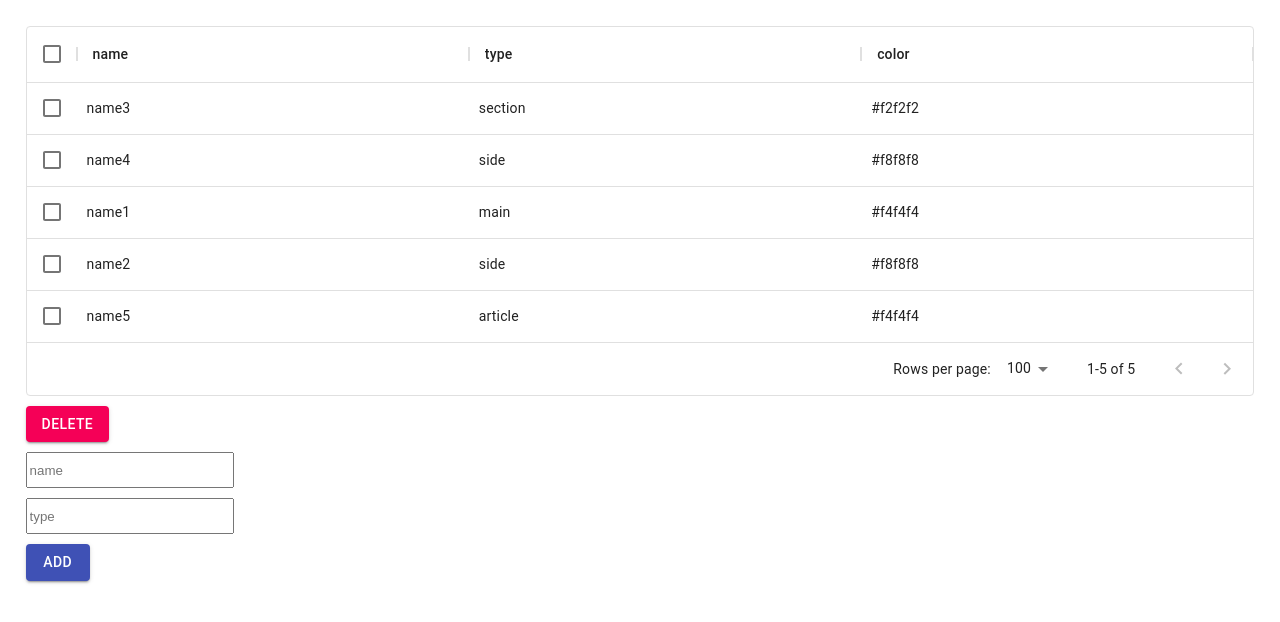
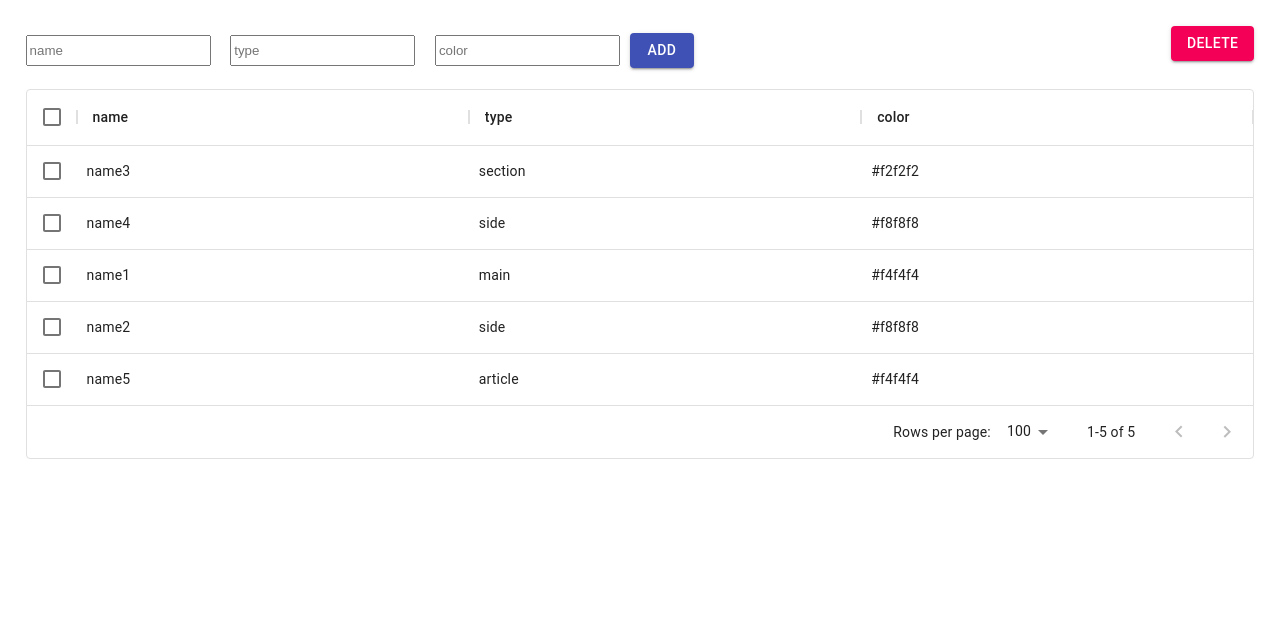
Before and after one commit to ddlisicyn/test-triumph, a React (Create React App) app: page / in a window 1280 px wide. Shown: the top 622 px of the page. Built offline with nearby package versions, Linux system fonts and the light colour scheme.

Commit message:
css layout fixes

```diff
--- a/src/App.js
+++ b/src/App.js
@@ -107,18 +107,20 @@ export default function App() {
 
   return (
     <div style={{width: '100%'}}>
+        <div className="table-manipulation">
+          <Form addNewRow={addNewRow} />
+          <Button
+            onClick={handleDeleteClick}
+            variant="contained"
+            color="secondary"
+          >Delete</Button>
+        </div>
         <Table
           rows={rows}
           columns={columns}
           onSelectionChange={handleSelectionChange}
           onEditRow={editRow}
         />
-     <Button className="delete-button"
-      onClick={handleDeleteClick}
-      variant="contained"
-      color="secondary"
-     >Delete</Button>
-     <Form addNewRow={addNewRow} />
         <ColorPicker
           visibility={visibility}
           currentColor={currentColor}
--- a/src/components/Form.js
+++ b/src/components/Form.js
@@ -10,14 +10,15 @@ export function Form({addNewRow}) {
         const target = event.target;
         const value = target.value;
         const name = target.name;
-            setInputs({
-                ...inputs,
+
+        setInputs((lastInputs) => ({
+            ...lastInputs,
             [name]: value,
-            })
+        }))
     }
 
     const handleClick = () => {
-        if (inputs.name && inputs.type) {
+        if (inputs.name && inputs.type && inputs.color) {
             addNewRow(inputs);
         } else {
             alert("Заполните все поля!");
@@ -28,11 +29,14 @@ export function Form({addNewRow}) {
         <div className="form">
             <input onChange={handleChange} placeholder="name" name="name" type="text"></input>
             <input onChange={handleChange} placeholder="type" name="type" type="text"></input>
+            <div className="form__buttom">
+                <input onChange={handleChange} placeholder="color" name="color" type="text"></input>
                 <Button
                     onClick={handleClick}
                     variant="contained"
                     color="primary"
                 >Add</Button>
             </div>
+        </div>
     )
 }
--- a/src/index.css
+++ b/src/index.css
@@ -12,24 +12,44 @@ code {
     monospace;
 }
 
-body .delete-button {
-  margin: 10px 0 5px 0;
+.table-manipulation {
+  display: flex;
+  flex-direction: row;
+  margin: 0 0 1% 0;
+  justify-content: space-between;
+}
+
+.table-manipulation button {
+  margin: 0 2% 0 0;
+  max-height: 35px;
+}
+
+.table-manipulation button:last-child {
+  margin: 0;
+  max-height: 35px;
 }
 
 .form {
+  width: 80%;
   display: flex;
-  flex-direction: column;
-}
-
-.form button {
-  width: 50px;
-  margin: 5px 0;
+  flex-direction: row;
+  align-items: center;
+  flex-wrap: wrap;
 }
 
 .form input {
-  width: 200px;
-  height: 30px;
-  margin: 5px 0;
+  margin: 1% 2% 1% 0;
+  height: 25px;
+}
+
+.form__buttom {
+  display: flex;
+  flex-direction: row;
+  justify-content: space-between;
+}
+
+.form__buttom input {
+  margin-right: 10px;
 }
 
 .color-picker {
```
Lines whose indentation alone changed are shown as unchanged.
